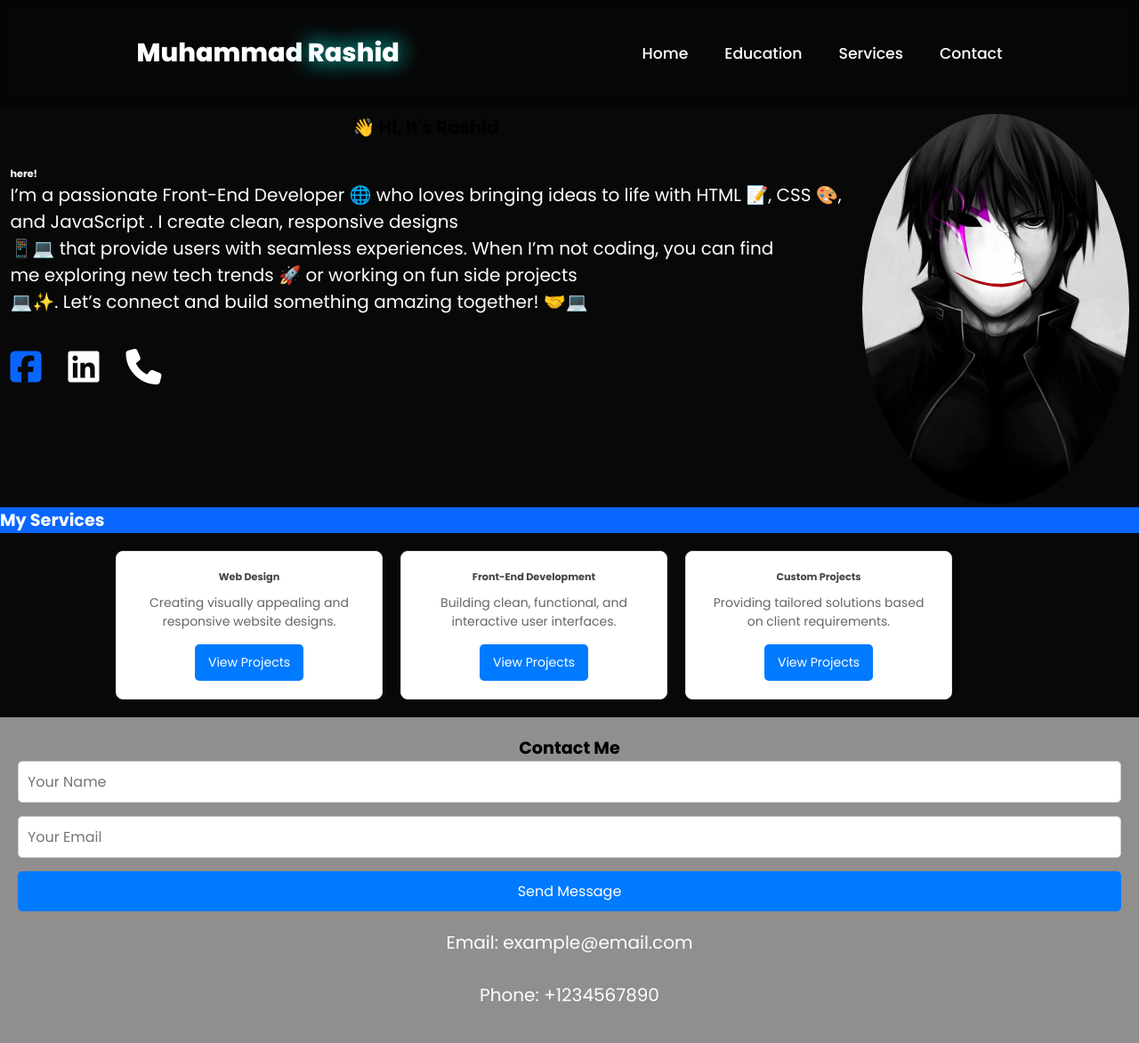
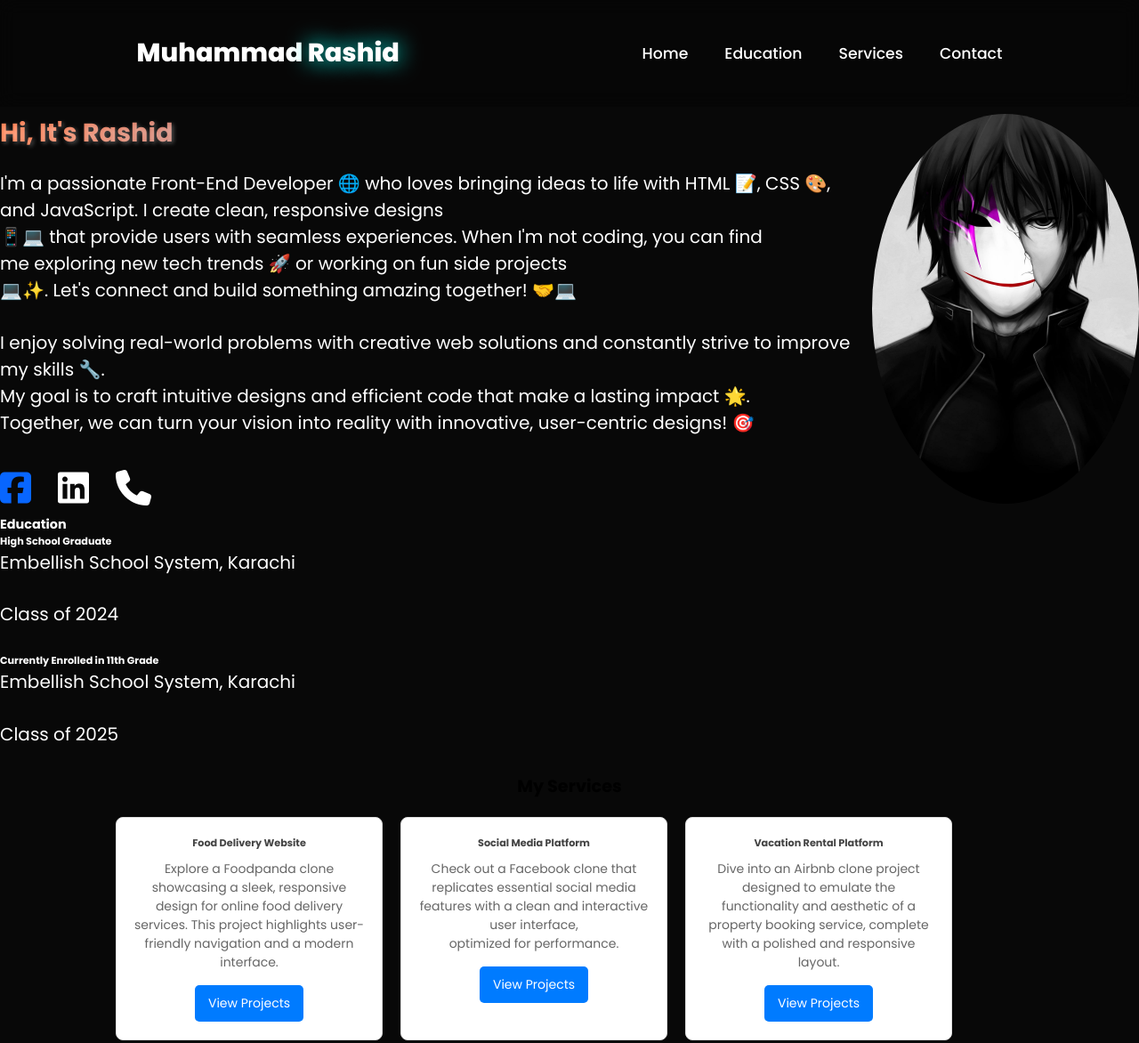
Before and after one commit to rashidnaich/portfolio, a plain HTML site: page index.html in a window 1280 px wide. Shown: the top 1172 px of the page at 89% size. Drawn offline with Linux system fonts and the light colour scheme.

Commit message:
Update index.html

```diff
--- a/index.html
+++ b/index.html
@@ -27,14 +27,31 @@
 
     <section class="home" id="home">
         <div class="home-content">
-            <h1>👋 Hi, It's <span>Rashid</span></h1>
-            <h3 class="text-animation"> here! <span></span></h3>
-            <p> I’m a passionate Front-End Developer 🌐 who loves bringing ideas to life with HTML 📝, CSS
-                🎨, <br> and JavaScript . I create clean, responsive designs <br> 📱💻 that provide users with seamless
-                experiences. When I’m not coding, you can find <br> me exploring new tech trends 🚀 or working on fun
-                side
-                projects <br> 💻✨. Let’s connect and build something amazing together! 🤝💻
+            <h1 style="
+              color: #ffffff;
+              font-size: 3rem;
+              text-align: center;
+              font-weight: bold;
+              background: linear-gradient(90deg, #FF7F50, #1E90FF);
+              -webkit-background-clip: text;
+              -webkit-text-fill-color: transparent;
+              text-align: left;
+              text-shadow: 2px 2px 5px rgba(255, 255, 255, 0.3);
+              margin-bottom: 20px;">
+                Hi, It's <span>Rashid</span>
+            </h1>
 
+            <p>
+                I'm a passionate Front-End Developer 🌐 who loves bringing ideas to life with HTML 📝, CSS 🎨, <br> and
+                JavaScript. I create clean, responsive designs <br> 📱💻 that provide users with seamless experiences.
+                When I'm not coding, you can find <br> me exploring new tech trends 🚀 or working on fun side projects
+                <br> 💻✨. Let's connect and build something amazing together! 🤝💻
+            </p>
+            <p>
+                I enjoy solving real-world problems with creative web solutions and constantly strive to improve my
+                skills 🔧. <br>
+                My goal is to craft intuitive designs and efficient code that make a lasting impact 🌟. <br>
+                Together, we can turn your vision into reality with innovative, user-centric designs! 🎯
             </p>
             <div class="social-icons">
                 <ul>
@@ -51,37 +68,64 @@
         </div>
     </section>
 
+    <section4 id="education">
+        <h2 class="section-title">Education</h2>
+        <div class="education-container">
+            <div class="education-card">
+                <h3>High School Graduate</h3>
+                <p>Embellish School System, Karachi</p>
+                <p>Class of 2024</p>
+            </div>
+            <div class="education-card">
+                <h3>Currently Enrolled in 11th Grade</h3>
+                <p>Embellish School System, Karachi</p>
+                <p>Class of 2025</p>
+            </div>
+        </div>
+    </section4>
+
+
     <section2>
-        <h1 style="color: #ffffff; text-align: start; background-color: #0866FF;">My Services</h1>
+        <h1 id="Services">My Services</h1>
         <div class="services-container">
             <div class="service-card">
-                <h3>Web Design</h3>
-                <p>Creating visually appealing and responsive website designs.</p>
-                <button>View Projects</button>
+                <h3>Food Delivery Website</h3>
+                <p>Explore a Foodpanda clone showcasing a sleek, responsive design for online food delivery services.
+                    This project highlights user-friendly navigation and a modern interface.</p>
+                <button onclick="window.open('https://foodpandaclon.netlify.app/', '_blank')">View Projects</button>
             </div>
             <div class="service-card">
-                <h3>Front-End Development</h3>
-                <p>Building clean, functional, and interactive user interfaces.</p>
-                <button>View Projects</button>
+                <h3>Social Media Platform</h3>
+                <p>Check out a Facebook clone that replicates essential social media features with a clean and
+                    interactive user interface, <br>optimized for performance.</p>
+                <button onclick="window.open('https://facebokclon.netlify.app/', '_blank')">View Projects</button>
             </div>
             <div class="service-card">
-                <h3>Custom Projects</h3>
-                <p>Providing tailored solutions based on client requirements.</p>
-                <button>View Projects</button>
+                <h3>Vacation Rental Platform</h3>
+                <p>Dive into an Airbnb clone project designed to emulate the functionality and aesthetic of a property
+                    booking service, complete with a polished and responsive layout.</p>
+                <button onclick="window.open('https://arbnbclone.netlify.app/', '_blank')">View Projects</button>
+            </div>
+            <div class="service-card">
+                <h3>Freelance Service Platform</h3>
+                <p>Discover the Expertizo clone, a platform designed for connecting freelancers and clients. This
+                    project focuses on seamless navigation and a professional design aesthetic.</p>
+                <button onclick="window.open('https://expertizo-clo.netlify.app/', '_blank')">View Projects</button>
             </div>
         </div>
     </section2>
 
+
     <section3>
-        <div  class="contact-container">
-            <h1  >Contact Me</h1>
+        <div class="contact-container">
+            <h1>Contact Me</h1>
             <form action="#" method="post">
                 <input type="text" name="name" placeholder="Your Name" required>
                 <input type="email" name="email" placeholder="Your Email" required>
 
                 <button type="submit">Send Message</button>
             </form>
-            <div  class="contact-info">
+            <div class="contact-info">
                 <p>Email: example@email.com</p>
                 <p id="contact">Phone: +1234567890</p>
             </div>
```
